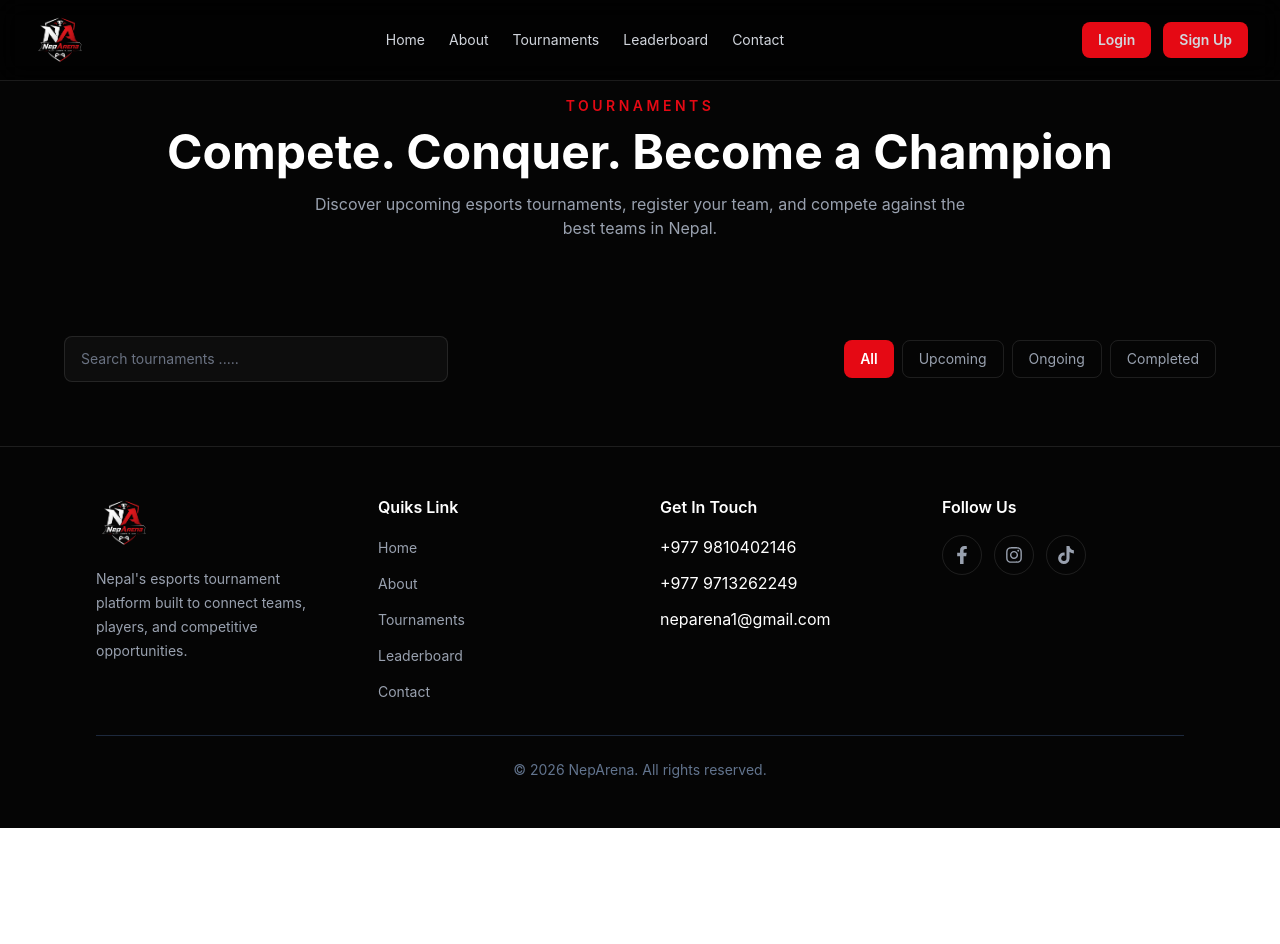
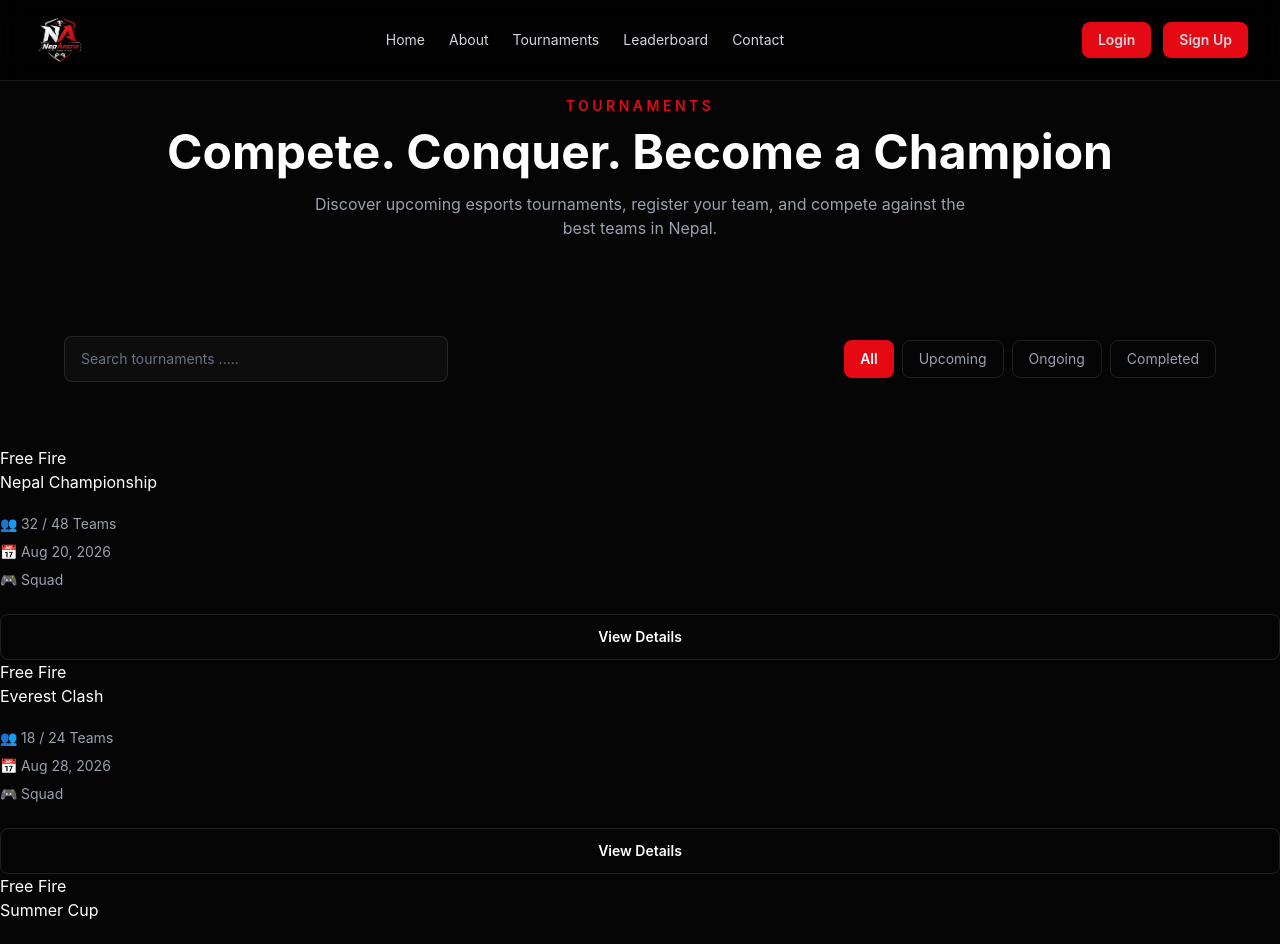
Before and after one commit to Sugam112stha/NepArena, a React (Vite) app: page /Tournaments in a window 1280 px wide. Shown: the top 944 px of the page. Before the commit the page ends 828 px from the top, so only its background shows below. Built offline with nearby package versions, Linux system fonts and the light colour scheme.

Commit message:
tournament has been added

```diff
--- a/src/pages/Tournaments.tsx
+++ b/src/pages/Tournaments.tsx
@@ -70,7 +70,34 @@
       </section>
 
       <section>
+        <div>
 
+          <div>
+            {tournaments.map((tournament) =>
+            <div key={tournament.name}>
+              <span>
+                Free Fire
+              </span>
+
+              <h2>
+                {tournament.name}
+              </h2>
+
+              <div className="mt-5 space-y-2 text-sm text-gray-400">
+                <p>👥 {tournament.teams}</p>
+                <p>📅 {tournament.date}</p>
+                <p>🎮 Squad</p>
+              </div>
+
+              <button className="mt-6 w-full rounded-lg border border-white/10 px-4 py-3 text-sm font-semibold transition hover:border-[#E50914] hover:text-[#E50914]">
+                View Details
+              </button>
+
+            </div>
+            )}
+          </div>
+
+        </div>
       </section>
       <Footer />
 
```
